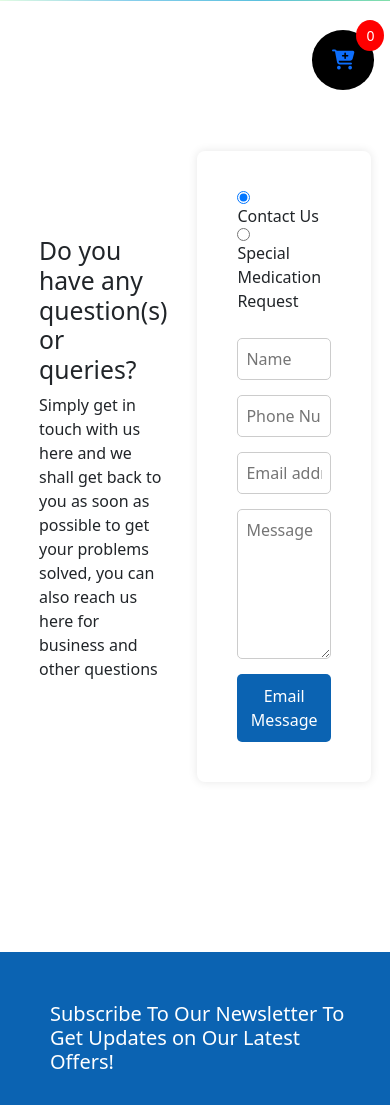
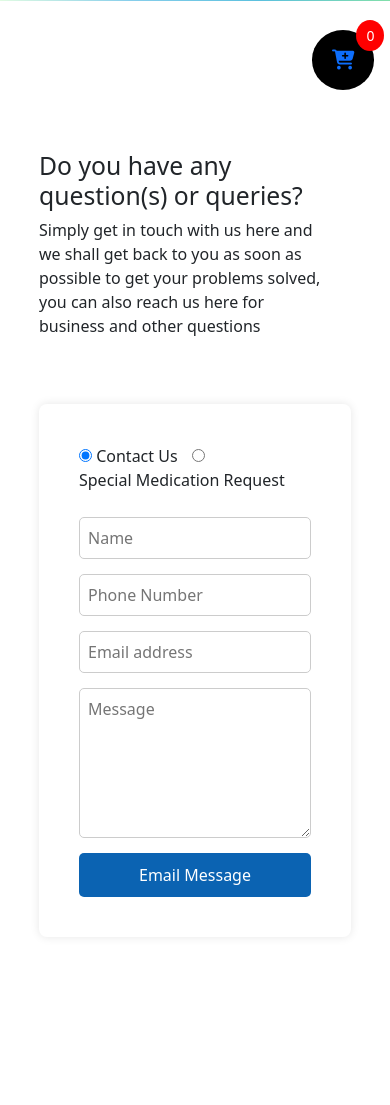
Before and after one commit to Dipec001/onlinestore, a Django app: page /contact/ in a window 390 px wide. Shown: the part 703-1808 px from the top of the page. Run offline with Django 4.2, Linux system fonts and the light colour scheme; data comes from the database, SQL or seed files in the repository; data that the repository does not hold is empty; some libraries are stand-ins or nearby versions; some web fonts are replaced.

Commit message:
"Updated styles.css: changed display property of .contact-body from flex to grid, added grid-template-columns, and added media query for max-width 830px"

```diff
--- a/static/styles.css
+++ b/static/styles.css
@@ -517,7 +517,8 @@ header{
 .contact-body{
     margin: 150px auto;
     width: 80%;
-    display: flex;
+    display: grid;
+    grid-template-columns: auto auto;
 }
 .contact-body div{
     flex: 1;
@@ -1260,6 +1261,14 @@ header{
     }
 }
 
+@media screen  and (max-width: 830px){
+    .contact-body{
+        grid-template-columns: auto;
+        row-gap: 50px;
+    }
+}
+
+
 @media screen  and (max-width: 660px){
     .moving-text{
         width: 500px;
```
